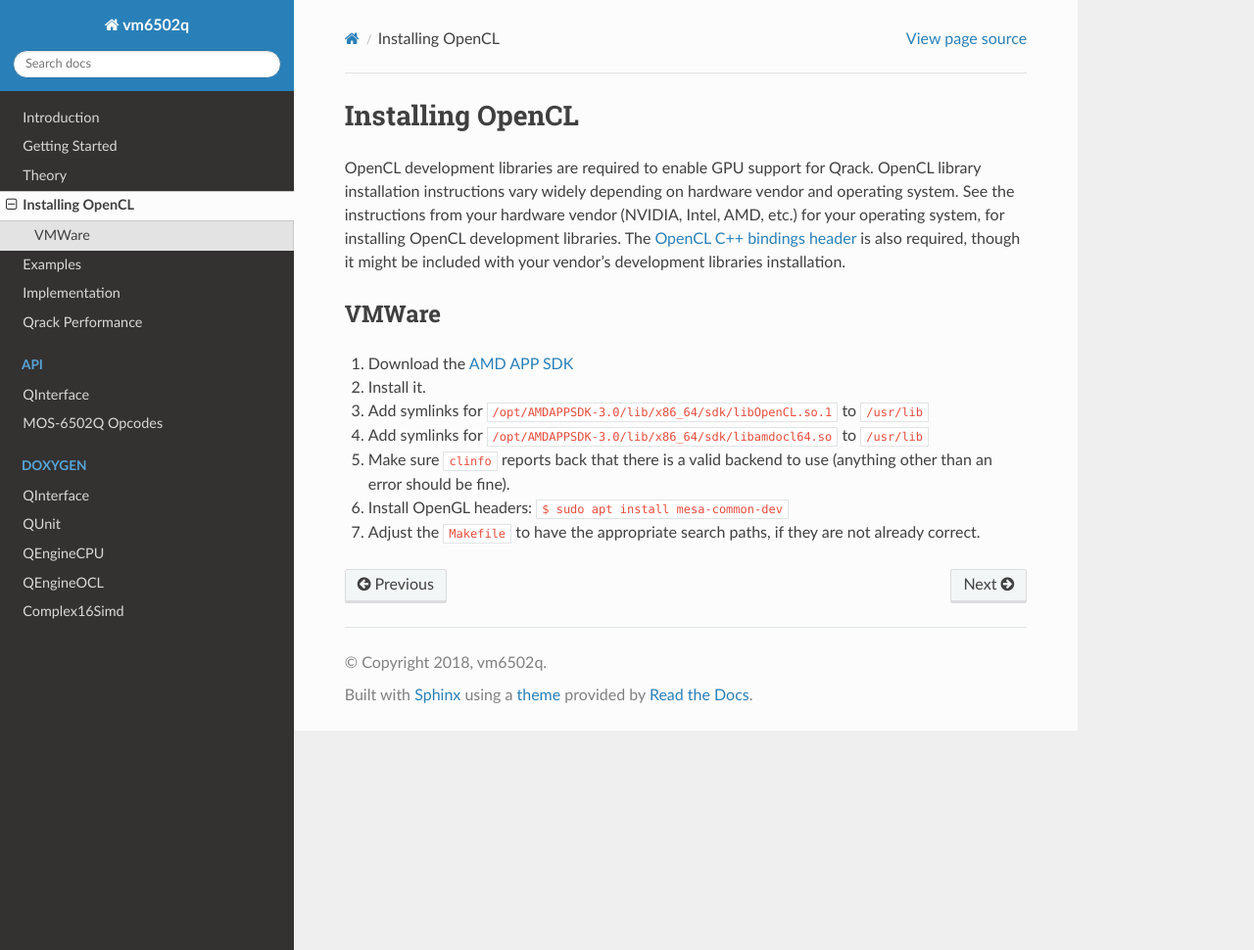
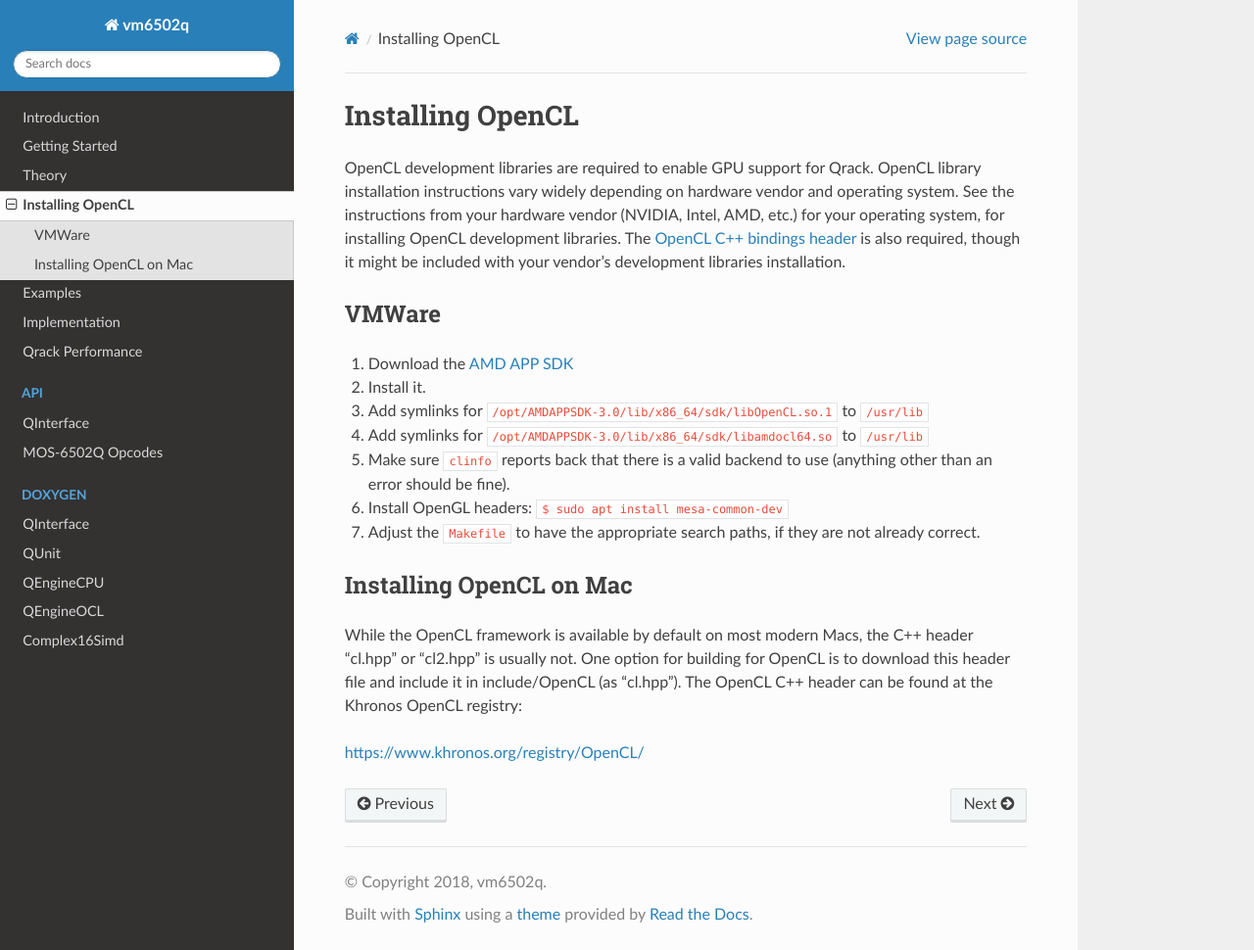
Before and after one commit to vm6502q/qrack.github.io, a Sphinx documentation site: the page built from docs/opencl.rst, in a window 1280 px wide and 970 px high. Shown: the whole window at 98% size. Built offline with Sphinx 7.4.7 and the Read the Docs theme 2.0.0, drawn with Linux system fonts in a browser that asks for light colours.

Commit message:
Update for Mac OpenCL build

```diff
--- a/docs/opencl.rst
+++ b/docs/opencl.rst
@@ -17,3 +17,10 @@ VMWare
 #.  Make sure ``clinfo`` reports back that there is a valid backend to use (anything other than an error should be fine).
 #.  Install OpenGL headers: ``$ sudo apt install mesa-common-dev``
 #.  Adjust the ``Makefile`` to have the appropriate search paths, if they are not already correct.
+
+Installing OpenCL on Mac
+------------------------
+
+While the OpenCL framework is available by default on most modern Macs, the C++ header “cl.hpp” or “cl2.hpp” is usually not. One option for building for OpenCL is to download this header file and include it in include/OpenCL (as “cl.hpp”). The OpenCL C++ header can be found at the Khronos OpenCL registry:
+
+`https://www.khronos.org/registry/OpenCL/ <https://www.khronos.org/registry/OpenCL/>`_
```
